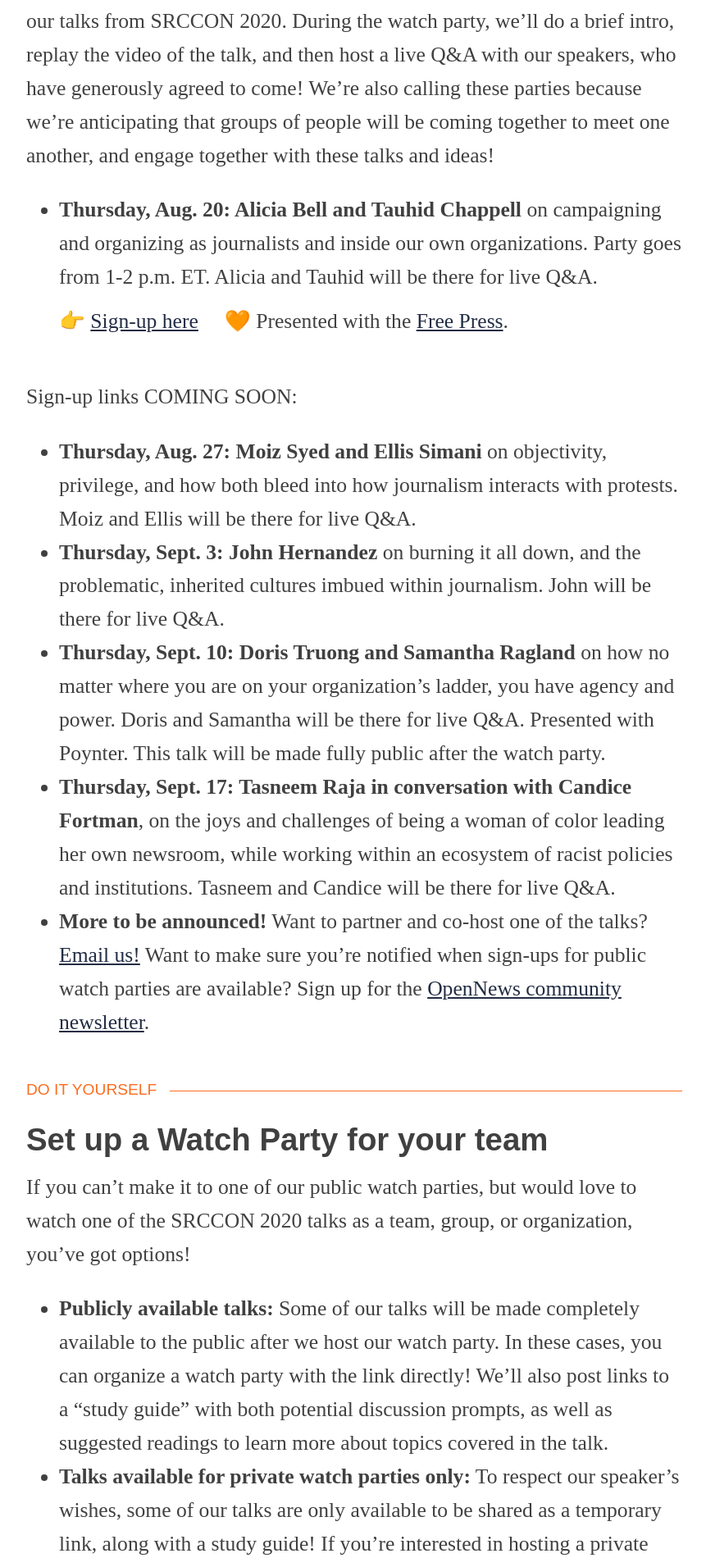
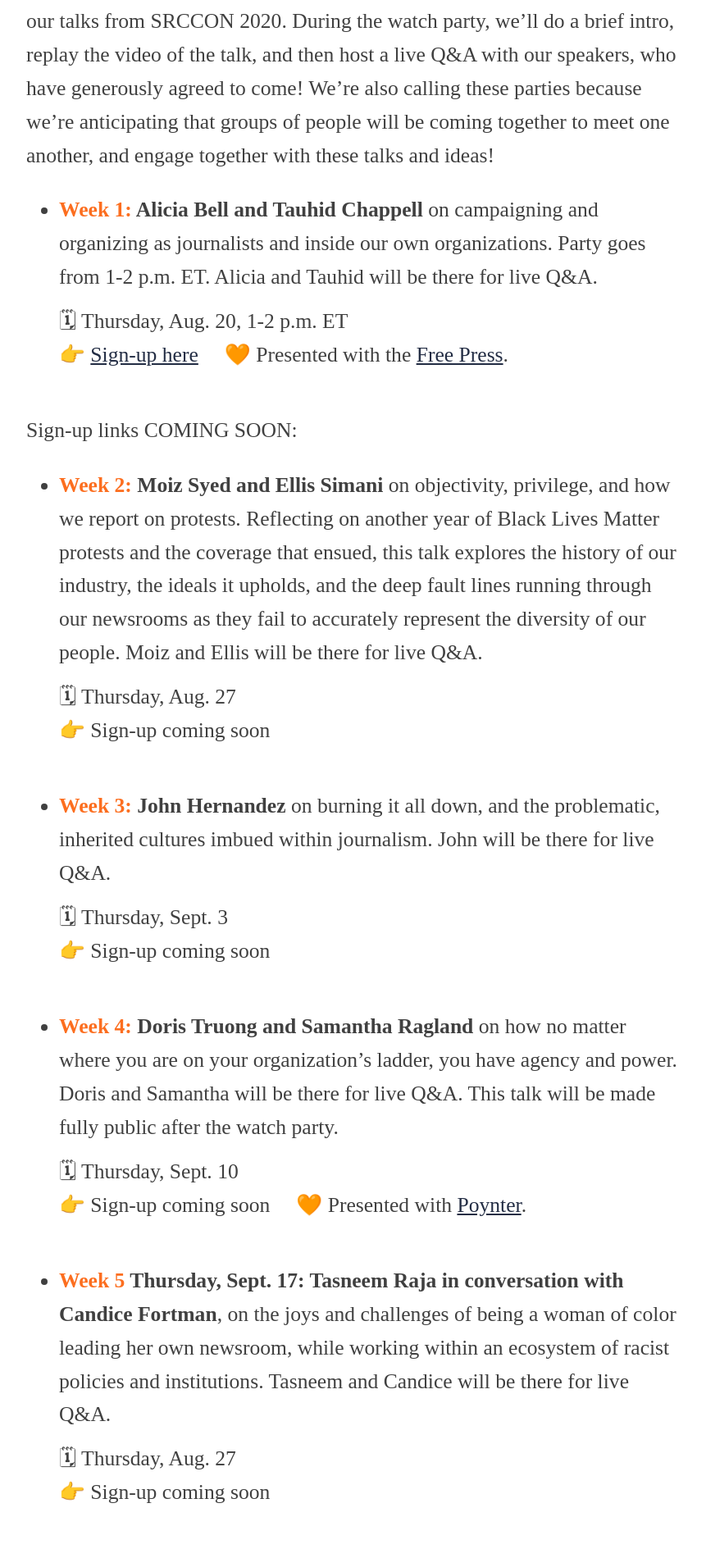
Before and after one commit to OpenNews/srccon-2020, a Jekyll site: the page built from talks-watch-parties.md, in a window 1280 px wide. Shown: the part 1497-3397 px from the top of the page at 82% size, without its empty margins (208-1069 px from the left). Built offline with Jekyll 4.4.1, drawn with Linux system fonts in a browser that asks for light colours; some web fonts are replaced.

Commit message:
prepping for poynter

```diff
--- a/talks-watch-parties.md
+++ b/talks-watch-parties.md
@@ -7,6 +7,7 @@ description: We’re replaying five talks from SRCCON 2020 for the public. Join
 
 <style type="text/css">
   .action-links {margin-top: -0.5em;}
+  span.week-name {color: #fc6e1f;}
 </style>
 
 # SRCCON Talks Watch Parties 🎉
@@ -26,8 +27,9 @@ Here’s how it’ll work.
 
 Once a week for five weeks, we’ll host a free watch party, featuring one of our talks from SRCCON 2020. During the watch party, we’ll do a brief intro, replay the video of the talk, and then host a live Q&A with our speakers, who have generously agreed to come! We’re also calling these parties because we’re anticipating that groups of people will be coming together to meet one another, and engage together with these talks and ideas!
 
-  * **Thursday, Aug. 20: Alicia Bell and Tauhid Chappell** on campaigning and organizing as journalists and inside our own organizations. Party goes from 1-2 p.m. ET. Alicia and Tauhid will be there for live Q&A.
+  * **<span class="week-name">Week 1:</span> Alicia Bell and Tauhid Chappell** on campaigning and organizing as journalists and inside our own organizations. Party goes from 1-2 p.m. ET. Alicia and Tauhid will be there for live Q&A.
   <ul class="action-links">
+    <li>🗓 Thursday, Aug. 20, 1-2 p.m. ET</li><br>
     <li>👉 <a href="https://docs.google.com/forms/d/e/1FAIpQLSeJBLzRd6Ynmw5rLLK4lyI_z8hG83FaUK80IEBj964Nd-MUuA/viewform">Sign-up here</a></li>
     <li>🧡 Presented with the <a href="https://www.freepress.net/">Free Press</a>.</li>
   </ul>
@@ -35,11 +37,29 @@ Once a week for five weeks, we’ll host a free watch party, featuring one of ou
 
 Sign-up links COMING SOON:
 
-  * **Thursday, Aug. 27: Moiz Syed and Ellis Simani** on objectivity, privilege, and how both bleed into how journalism interacts with protests. Moiz and Ellis will be there for live Q&A.
-  * **Thursday, Sept. 3: John Hernandez** on burning it all down, and the problematic, inherited cultures imbued within journalism. John will be there for live Q&A.
-  * **Thursday, Sept. 10: Doris Truong and Samantha Ragland** on how no matter where you are on your organization’s ladder, you have agency and power. Doris and Samantha will be there for live Q&A. Presented with Poynter. This talk will be made fully public after the watch party.
-  * **Thursday, Sept. 17: Tasneem Raja in conversation with Candice Fortman**, on the joys and challenges of being a woman of color leading her own newsroom, while working within an ecosystem of racist policies and institutions. Tasneem and Candice will be there for live Q&A.
-  * **More to be announced!** Want to partner and co-host one of the talks? [Email us!](mailto:sisi@opennews.org) Want to make sure you’re notified when sign-ups for public watch parties are available? Sign up for the [OpenNews community newsletter](https://opennews.us5.list-manage.com/subscribe?u=71c95e9a43708843d2fdc1f09&id=996e9290cc).
+  * **<span class="week-name">Week 2:</span> Moiz Syed and Ellis Simani** on objectivity, privilege, and how we report on protests. Reflecting on another year of Black Lives Matter protests and the coverage that ensued, this talk explores the history of our industry, the ideals it upholds, and the deep fault lines running through our newsrooms as they fail to accurately represent the diversity of our people. Moiz and Ellis will be there for live Q&A.
+  <ul class="action-links">
+    <li>🗓 Thursday, Aug. 27</li><br>
+    <li>👉 Sign-up coming soon</li>
+  </ul>
+  * **<span class="week-name">Week 3:</span> John Hernandez** on burning it all down, and the problematic, inherited cultures imbued within journalism. John will be there for live Q&A.
+  <ul class="action-links">
+    <li>🗓 Thursday, Sept. 3</li><br>
+    <li>👉 Sign-up coming soon</li>
+  </ul>
+  * **<span class="week-name">Week 4:</span> Doris Truong and Samantha Ragland** on how no matter where you are on your organization’s ladder, you have agency and power. Doris and Samantha will be there for live Q&A. This talk will be made fully public after the watch party.
+  <ul class="action-links">
+    <li>🗓 Thursday, Sept. 10</li><br>
+    <li>👉 Sign-up coming soon</li>
+    <li>🧡 Presented with <a href="https://www.poynter.org/">Poynter</a>.</li>
+  </ul>
+  * **<span class="week-name">Week 5</span> Thursday, Sept. 17: Tasneem Raja in conversation with Candice Fortman**, on the joys and challenges of being a woman of color leading her own newsroom, while working within an ecosystem of racist policies and institutions. Tasneem and Candice will be there for live Q&A.
+  <ul class="action-links">
+    <li>🗓 Thursday, Aug. 27</li><br>
+    <li>👉 Sign-up coming soon</li>
+  </ul>
+
+Want to partner and co-host one of the talks? [Email us!](mailto:sisi@opennews.org) Want to make sure you’re notified when sign-ups for public watch parties are available? Sign up for the [OpenNews community newsletter](https://opennews.us5.list-manage.com/subscribe?u=71c95e9a43708843d2fdc1f09&id=996e9290cc).
 
 ### Do it yourself
 
```
